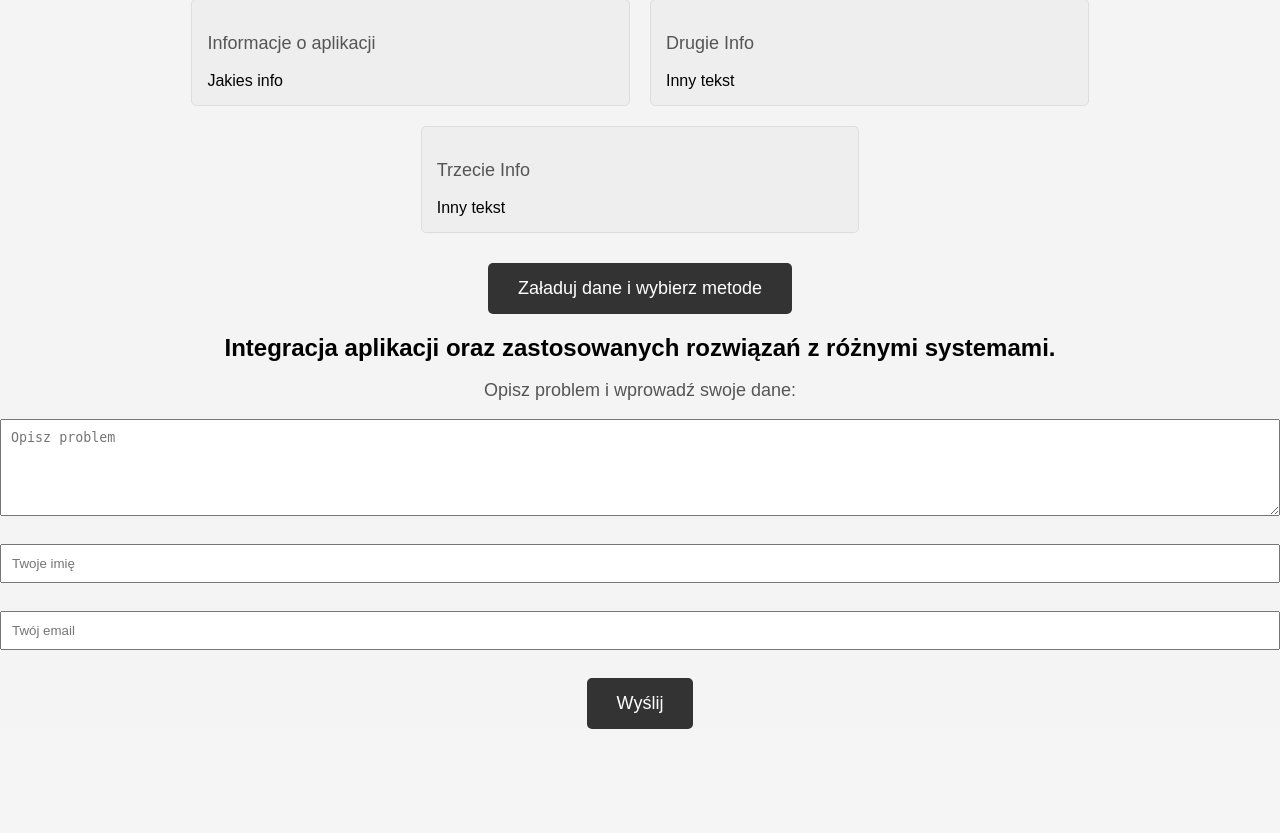
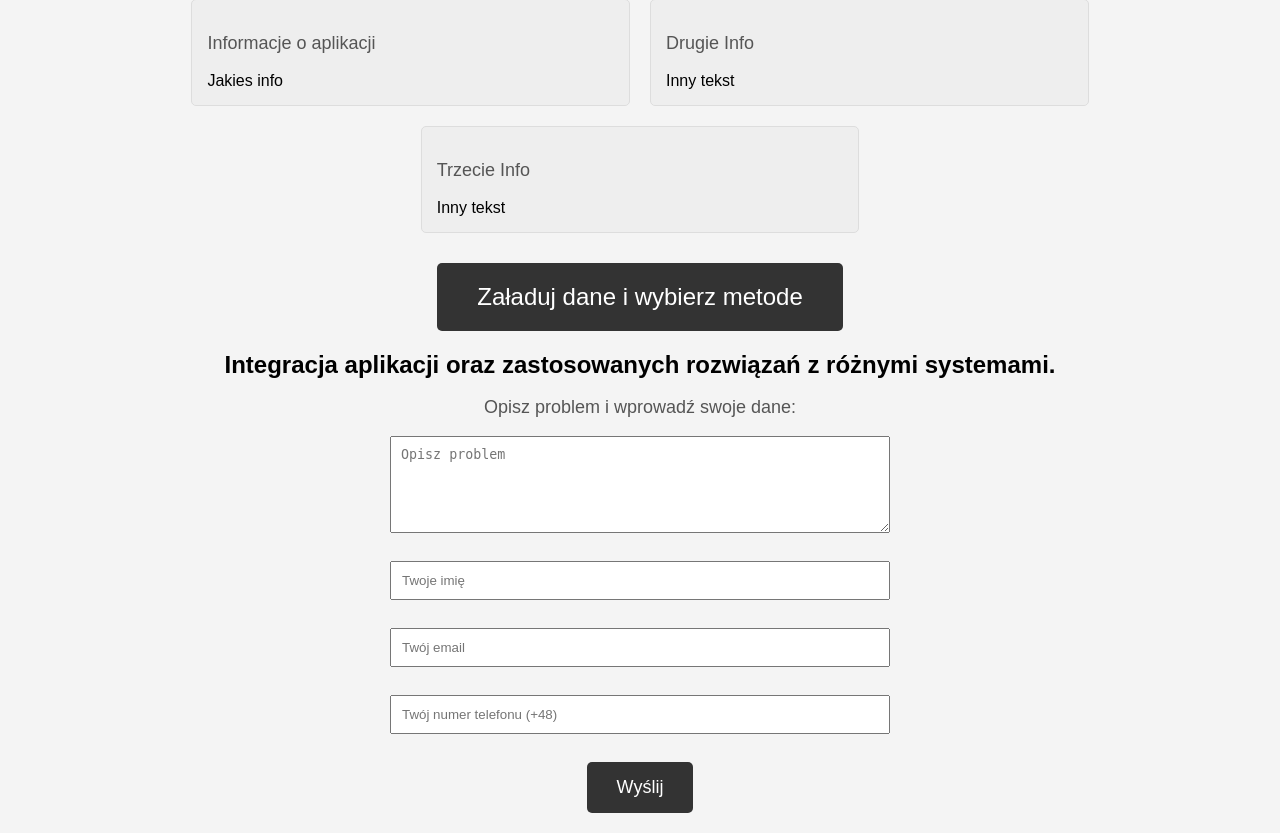
Before and after one commit to PsimonL/Navigator-EnginneringThesis-SupportApp, a Flask app: page / in a window 1280 px wide. Shown: the part 150-983 px from the top of the page. Before the commit the page ends 879 px from the top, so only its background shows below. Run offline with Flask 3, Linux system fonts and the light colour scheme.

Commit message:
bunch of stuff

```diff
--- a/static/css/main.css
+++ b/static/css/main.css
@@ -44,8 +44,8 @@ p {
 }
 
 .big-button {
-    padding: 15px 30px;
-    font-size: 18px;
+    padding: 20px 40px;
+    font-size: 24px;
     background-color: #333;
     color: #fff;
     border: none;
@@ -60,6 +60,7 @@ p {
 #contact-form {
     text-align: center;
     margin-top: 20px;
+    margin-bottom: 20px;
 }
 
 #contact-form h2 {
@@ -75,6 +76,8 @@ p {
     display: flex;
     flex-direction: column;
     align-items: center;
+    margin: 0 auto;
+    max-width: 500px;
 }
 
 #contact-form textarea,
--- a/templates/main.html
+++ b/templates/main.html
@@ -37,10 +37,11 @@
         <div id="contact-form">
             <h2>Integracja aplikacji oraz zastosowanych rozwiązań z różnymi systemami.</h2>
             <p>Opisz problem i wprowadź swoje dane:</p>
-            <form action="#" method="post"> <!-- Dodaj właściwy atrybut action z adresem docelowym obsługi formularza -->
+            <form action="#" method="post">
                 <textarea name="problem_description" rows="5" cols="50" placeholder="Opisz problem"></textarea><br>
                 <input type="text" name="name" placeholder="Twoje imię"><br>
                 <input type="text" name="email" placeholder="Twój email"><br>
+                <input type="text" name="email" placeholder="Twój numer telefonu (+48)"><br>
                 <button class="big-button" type="submit">Wyślij</button>
             </form>
         </div>
```
